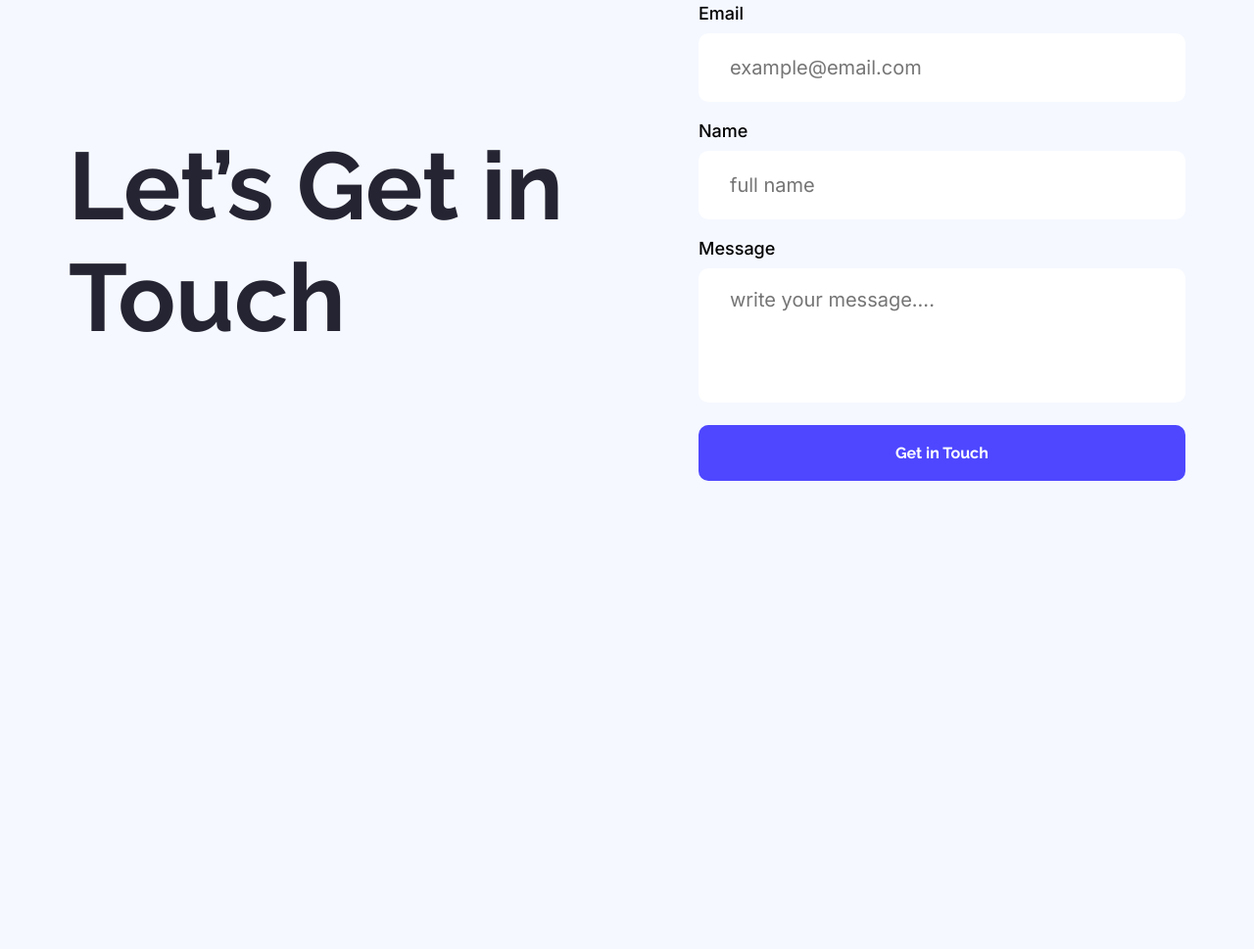
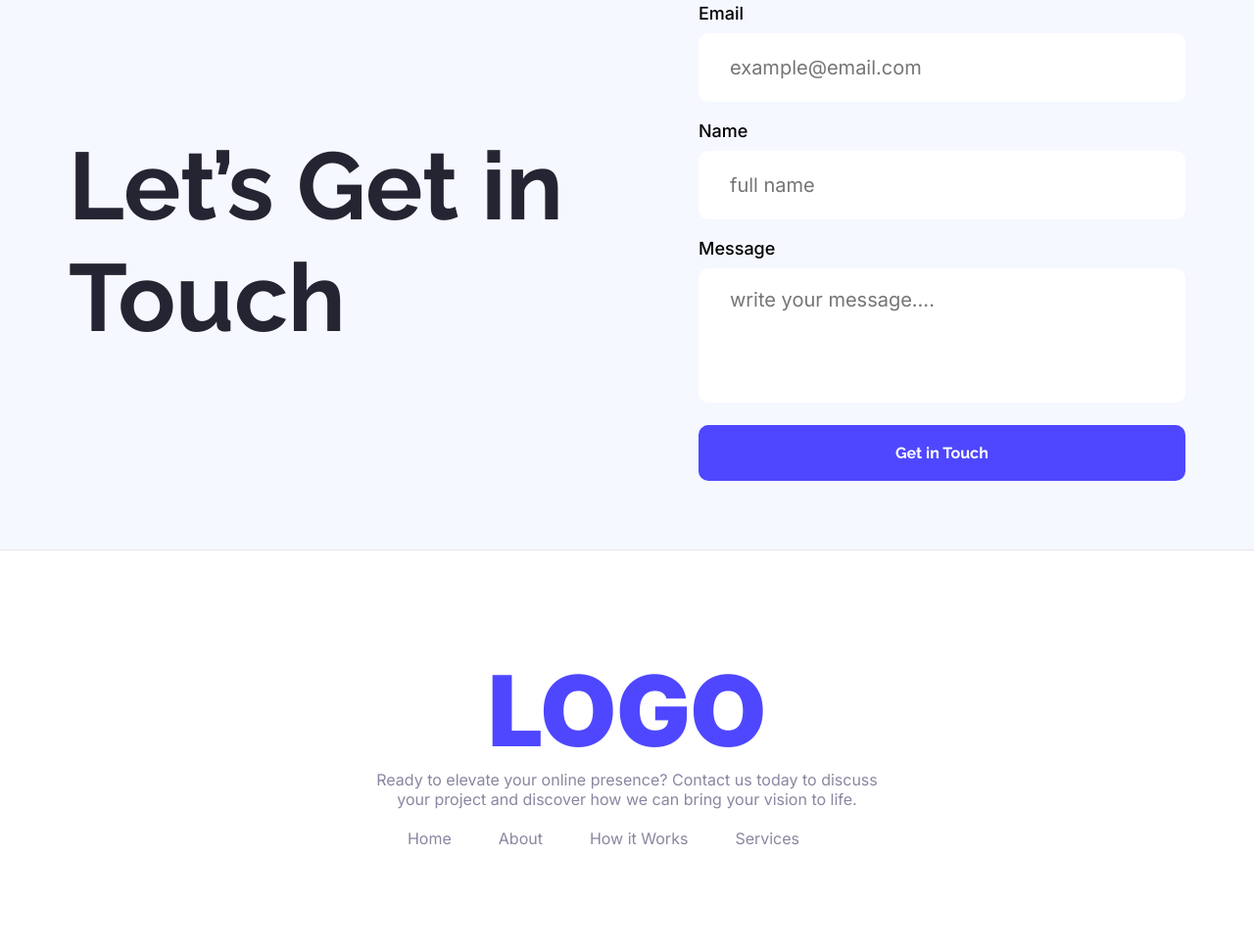
Before and after one commit to sajid4807/my-first-assignment, a plain HTML site: page index.html in a window 1280 px wide. Shown: the part 2868-3837 px from the top of the page at 98% size. Before the commit the page ends 3429 px from the top, so only its background shows below. Drawn offline with Linux system fonts and the light colour scheme.

Commit message:
added footer section code

```diff
--- a/css/style.css
+++ b/css/style.css
@@ -206,3 +206,37 @@ nav{
 .touch-child form input[type="button"]{
     padding: 19px 201px;
 }
+/* footer */
+footer{
+    border-top: 1px solid rgba(0, 0, 0, 0.1);
+    background-color: #fff;
+}
+.footer-content{
+    text-align: center;
+    padding: 103px 0;
+}
+.footer-content .footer-title{
+    font-family: 'inter';
+    font-weight: 900;
+    font-size: 100px;
+}
+.footer-content .footer-description{
+    font-family: 'inter';
+    font-size: 16px;
+    color: #8987a1;
+    margin-bottom: 20px;
+}
+.footer-icon ul {
+    display: flex;
+    justify-content: center;
+}
+.footer-icon ul li{
+    list-style: none;
+    margin-right: 48px;
+}
+.footer-icon ul li a{
+    text-decoration: none;
+    font-family: 'inter';
+    font-size: 16px;
+    color: #8987a1;
+}
--- a/index.html
+++ b/index.html
@@ -136,8 +136,22 @@
             </div>
          </section>
     </main>
-    <footer class="container">
+    <footer>
+        <div class="container">
+            <div class="footer-content">
+                <h2 class="footer-title primary-color">LOGO</h2>
+                <p class="footer-description">Ready to elevate your online presence? Contact us today to discuss <br> your project and discover how we can bring your vision to life.</p>
+                <div class="footer-icon">
+                <ul>
+                    <li><a href="#">Home</a></li>
+                    <li><a href="#">About</a></li>
+                    <li><a href="#">How it Works</a></li>
+                    <li><a href="#">Services</a></li>
+                </ul>
+            </div>
+            </div>
 
+        </div>
     </footer>
 </body>
 </html>
```
